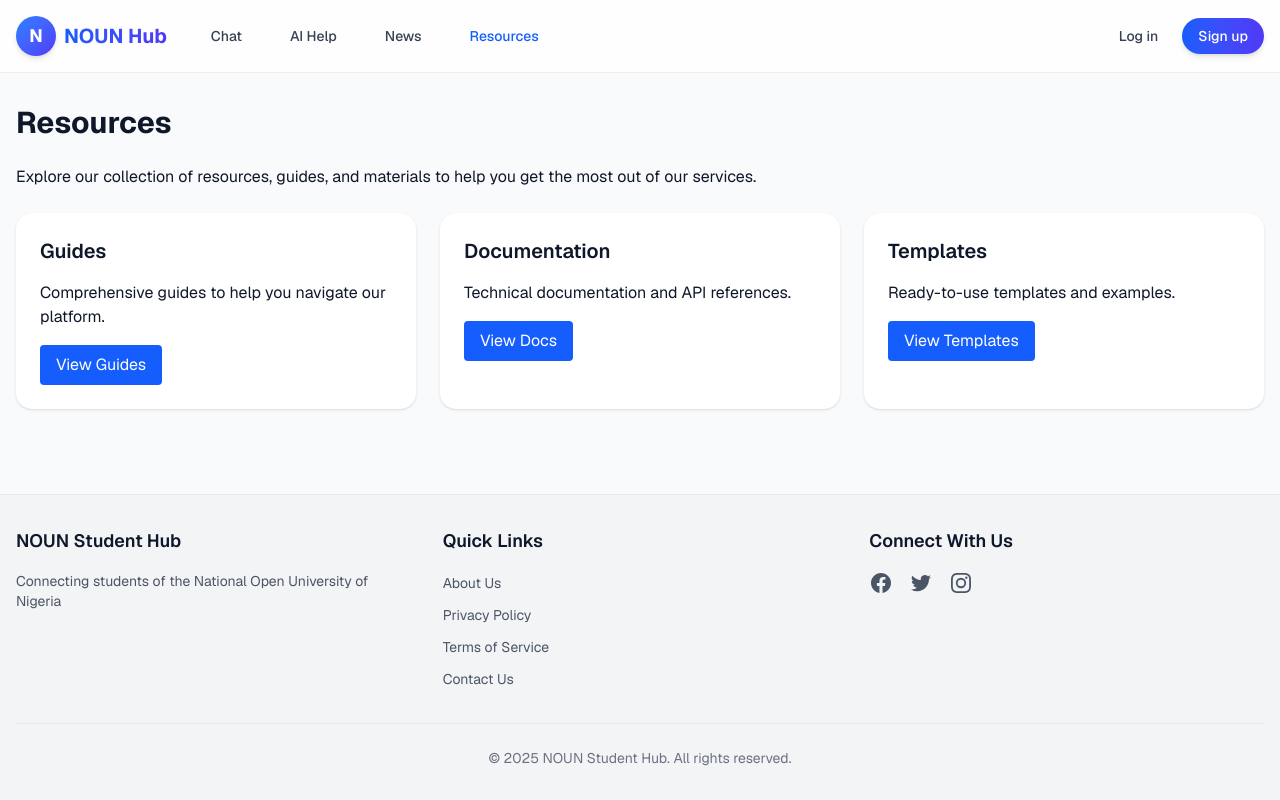
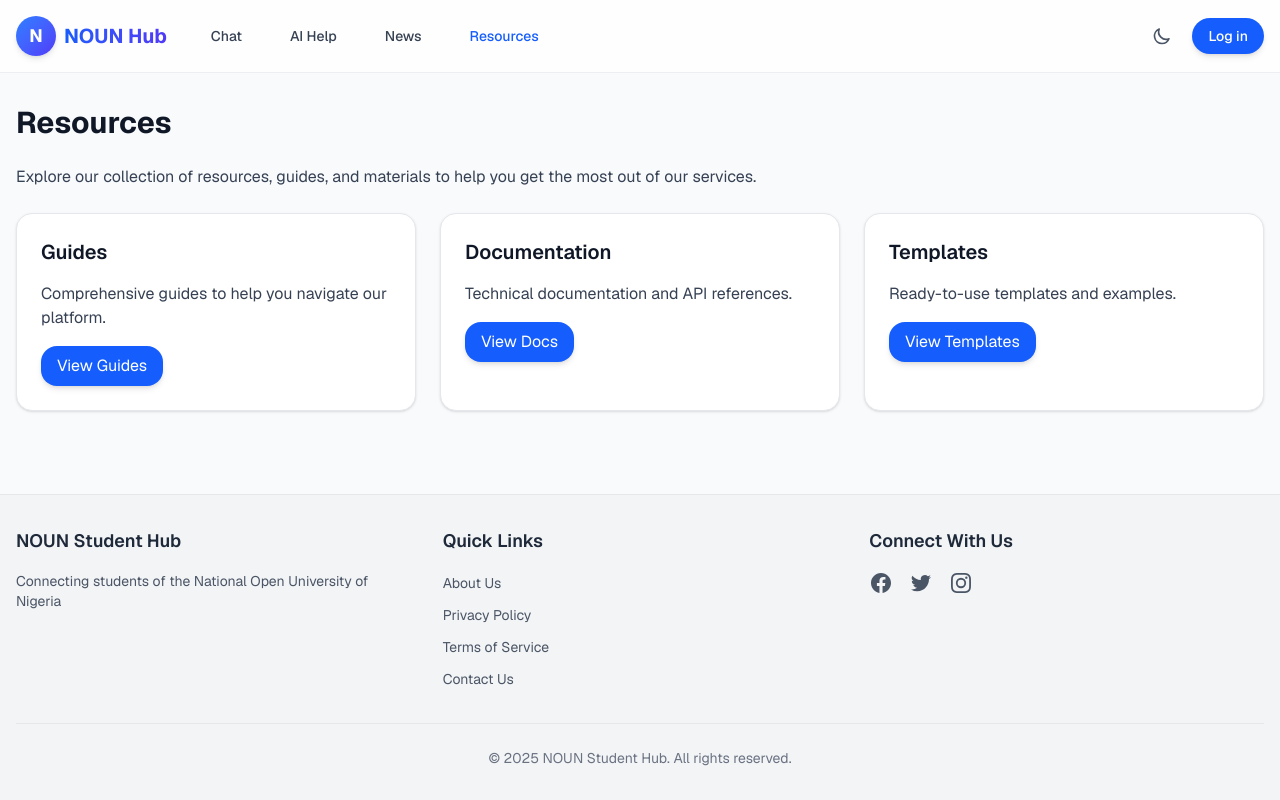
Before and after one commit to NOUNlogic/nounlogic.top, a Next.js app: page /resources in a window 1280 px wide. Built offline with nearby package versions, Linux system fonts and the light colour scheme.

Commit message:
💄 Update dependencies and improve UI components for a modern web application.

```diff
--- a/package.json
+++ b/package.json
@@ -12,6 +12,7 @@
     "appwrite": "^17.0.1",
     "gsap": "^3.12.7",
     "next": "15.2.3",
+    "next-themes": "^0.4.6",
     "react": "^19.0.0",
     "react-dom": "^19.0.0"
   },
--- a/src/app/layout.tsx
+++ b/src/app/layout.tsx
@@ -4,6 +4,7 @@ import "./globals.css";
 import Navbar from "@/components/navbar";
 import Footer from "@/components/footer";
 import ScrollToTop from "@/components/ui/scroll-to-top";
+import { ThemeProvider } from "@/components/theme-provider";
 
 const geistSans = Geist({
   variable: "--font-geist-sans",
@@ -26,9 +27,15 @@ export default function RootLayout({
   children: React.ReactNode;
 }>) {
   return (
-    <html lang="en" style={{"--primary": "#3b82f6", "--primary-dark": "#2563eb"} as any}>
+    <html lang="en" suppressHydrationWarning>
       <body
         className={`${geistSans.variable} ${geistMono.variable} antialiased`}
+      >
+        <ThemeProvider
+          attribute="class"
+          defaultTheme="system"
+          enableSystem
+          disableTransitionOnChange
         >
           <div className="flex flex-col min-h-screen">
             <Navbar />
@@ -36,6 +43,7 @@ export default function RootLayout({
             <Footer />
             <ScrollToTop />
           </div>
+        </ThemeProvider>
       </body>
     </html>
   );
--- a/src/app/resources/page.tsx
+++ b/src/app/resources/page.tsx
@@ -210,32 +210,32 @@ export default function ResourcesPage() {
 
   return (
     <div className="container mx-auto px-4 py-8">
-      <h1 className="text-3xl font-bold mb-6">Resources</h1>
-      <p className="mb-6">
+      <h1 className="text-3xl font-bold mb-6 text-gray-900 dark:text-gray-50">Resources</h1>
+      <p className="mb-6 text-gray-700 dark:text-gray-300">
         Explore our collection of resources, guides, and materials to help you get the most out of our services.
       </p>
 
       <div className="grid grid-cols-1 md:grid-cols-2 lg:grid-cols-3 gap-6">
-        <div className="bg-white p-6 rounded-lg shadow-sm">
-          <h2 className="text-xl font-semibold mb-4">Guides</h2>
-          <p>Comprehensive guides to help you navigate our platform.</p>
-          <button className="mt-4 px-4 py-2 bg-blue-600 text-white rounded hover:bg-blue-700">
+        <div className="bg-white dark:bg-gray-800 p-6 rounded-lg shadow-sm border border-gray-200 dark:border-gray-700">
+          <h2 className="text-xl font-semibold mb-4 text-gray-900 dark:text-gray-100">Guides</h2>
+          <p className="text-gray-700 dark:text-gray-300">Comprehensive guides to help you navigate our platform.</p>
+          <button className="mt-4 px-4 py-2 bg-blue-600 hover:bg-blue-700 text-white rounded-lg transition-colors duration-300 shadow-md">
             View Guides
           </button>
         </div>
 
-        <div className="bg-white p-6 rounded-lg shadow-sm">
-          <h2 className="text-xl font-semibold mb-4">Documentation</h2>
-          <p>Technical documentation and API references.</p>
-          <button className="mt-4 px-4 py-2 bg-blue-600 text-white rounded hover:bg-blue-700">
+        <div className="bg-white dark:bg-gray-800 p-6 rounded-lg shadow-sm border border-gray-200 dark:border-gray-700">
+          <h2 className="text-xl font-semibold mb-4 text-gray-900 dark:text-gray-100">Documentation</h2>
+          <p className="text-gray-700 dark:text-gray-300">Technical documentation and API references.</p>
+          <button className="mt-4 px-4 py-2 bg-blue-600 hover:bg-blue-700 text-white rounded-lg transition-colors duration-300 shadow-md">
             View Docs
           </button>
         </div>
 
-        <div className="bg-white p-6 rounded-lg shadow-sm">
-          <h2 className="text-xl font-semibold mb-4">Templates</h2>
-          <p>Ready-to-use templates and examples.</p>
-          <button className="mt-4 px-4 py-2 bg-blue-600 text-white rounded hover:bg-blue-700">
+        <div className="bg-white dark:bg-gray-800 p-6 rounded-lg shadow-sm border border-gray-200 dark:border-gray-700">
+          <h2 className="text-xl font-semibold mb-4 text-gray-900 dark:text-gray-100">Templates</h2>
+          <p className="text-gray-700 dark:text-gray-300">Ready-to-use templates and examples.</p>
+          <button className="mt-4 px-4 py-2 bg-blue-600 hover:bg-blue-700 text-white rounded-lg transition-colors duration-300 shadow-md">
             View Templates
           </button>
         </div>
--- a/src/components/footer.tsx
+++ b/src/components/footer.tsx
@@ -6,14 +6,14 @@ export default function Footer() {
       <div className="max-w-7xl mx-auto px-4 py-8">
         <div className="grid grid-cols-1 md:grid-cols-3 gap-8">
           <div>
-            <h3 className="text-lg font-semibold mb-4">NOUN Student Hub</h3>
+            <h3 className="text-lg font-semibold mb-4 text-gray-800 dark:text-gray-100">NOUN Student Hub</h3>
             <p className="text-sm text-gray-600 dark:text-gray-300">
               Connecting students of the National Open University of Nigeria
             </p>
           </div>
 
           <div>
-            <h3 className="text-lg font-semibold mb-4">Quick Links</h3>
+            <h3 className="text-lg font-semibold mb-4 text-gray-800 dark:text-gray-100">Quick Links</h3>
             <ul className="space-y-2">
               <li>
                 <Link href="/about" className="text-sm text-gray-600 dark:text-gray-300 hover:text-blue-600 dark:hover:text-blue-400">
@@ -39,7 +39,7 @@ export default function Footer() {
           </div>
 
           <div>
-            <h3 className="text-lg font-semibold mb-4">Connect With Us</h3>
+            <h3 className="text-lg font-semibold mb-4 text-gray-800 dark:text-gray-100">Connect With Us</h3>
             <div className="flex space-x-4">
               <a href="https://facebook.com" className="text-gray-600 dark:text-gray-300 hover:text-blue-600 dark:hover:text-blue-400">
                 <span className="sr-only">Facebook</span>
--- a/src/components/navbar.tsx
+++ b/src/components/navbar.tsx
@@ -4,6 +4,7 @@ import Link from "next/link";
 import { useState, useEffect } from "react";
 import ModernButton from "@/components/ui/modern-button";
 import { usePathname } from "next/navigation";
+import ThemeToggle from "@/components/ui/theme-toggle";
 
 export default function Navbar() {
   const [isMenuOpen, setIsMenuOpen] = useState(false);
@@ -28,7 +29,7 @@ export default function Navbar() {
 
   return (
     <nav
-      className={`app-bar sticky top-0 z-40 transition-all duration-300 ${
+      className={`app-bar sticky top-0 z-40 transition-all duration-300 bg-white/90 dark:bg-gray-900/90 backdrop-blur-md border-b border-gray-200 dark:border-gray-800 ${
         scrolled ? 'py-2 shadow-md' : 'py-4'
       }`}
     >
@@ -90,24 +91,22 @@ export default function Navbar() {
             </div>
           </div>
 
-          {/* Login/Profile section */}
-          <div className="hidden md:flex items-center space-x-2">
-            <Link
+          {/* Login/Profile section with Theme Toggle */}
+          <div className="hidden md:flex items-center space-x-3">
+            <ThemeToggle />
+            <ModernButton
               href="/login"
-              className="text-gray-700 dark:text-gray-300 hover:text-gray-900 dark:hover:text-white px-4 py-2 rounded-xl text-sm font-medium transition-all duration-300 hover:bg-gray-50 dark:hover:bg-gray-800"
+              variant="primary"
+              size="sm"
+              className="shadow-md"
             >
               Log in
-            </Link>
-            <Link
-              href="/register"
-              className="bg-gradient-to-r from-blue-600 to-indigo-600 hover:from-blue-700 hover:to-indigo-700 text-white px-4 py-2 rounded-xl text-sm font-medium transition-all duration-300 shadow-md hover:shadow-lg transform hover:-translate-y-0.5"
-            >
-              Sign up
-            </Link>
+            </ModernButton>
           </div>
 
           {/* Mobile menu button */}
-          <div className="flex items-center md:hidden">
+          <div className="flex items-center md:hidden space-x-2">
+            <ThemeToggle />
             <button
               type="button"
               className="inline-flex items-center justify-center p-2 rounded-lg text-gray-700 dark:text-gray-300 hover:bg-gray-100 dark:hover:bg-gray-700 transition-all duration-300"
@@ -191,19 +190,16 @@ export default function Navbar() {
           </Link>
         </div>
         <div className="pt-4 pb-5 border-t border-gray-200 dark:border-gray-700">
-          <div className="flex items-center justify-center space-x-4 px-5">
-            <ModernButton href="/login" variant="ghost" size="sm" fullWidth onClick={() => setIsMenuOpen(false)}>
+          <div className="flex items-center justify-center px-5">
+            <ModernButton href="/login" variant="primary" size="md" fullWidth onClick={() => setIsMenuOpen(false)}>
               Log in
-            </ModernButton>
-            <ModernButton href="/register" variant="primary" size="sm" fullWidth onClick={() => setIsMenuOpen(false)}>
-              Sign up
             </ModernButton>
           </div>
         </div>
       </div>
 
       {/* Mobile bottom navigation bar */}
-      <div className="md:hidden mobile-nav">
+      <div className="md:hidden fixed bottom-0 left-0 right-0 mobile-nav bg-white dark:bg-gray-900 border-t border-gray-200 dark:border-gray-800 shadow-lg z-30">
         <div className="flex justify-around items-center">
           <Link
             href="/"
--- /dev/null
+++ b/src/components/theme-provider.tsx
@@ -0,0 +1,9 @@
+"use client";
+
+import * as React from "react";
+import { ThemeProvider as NextThemesProvider } from "next-themes";
+import { type ThemeProviderProps } from "next-themes/dist/types";
+
+export function ThemeProvider({ children, ...props }: ThemeProviderProps) {
+  return <NextThemesProvider {...props}>{children}</NextThemesProvider>;
+}
--- a/src/components/ui/modern-card.tsx
+++ b/src/components/ui/modern-card.tsx
@@ -1,43 +1,27 @@
-import React, { ReactNode } from 'react';
+import { ReactNode } from 'react';
 
 interface ModernCardProps {
   children: ReactNode;
   className?: string;
   hoverable?: boolean;
-  bordered?: boolean;
-  compact?: boolean;
-  shadow?: 'sm' | 'md' | 'lg' | 'none';
 }
 
 export default function ModernCard({
   children,
   className = '',
-  hoverable = false,
-  bordered = false,
-  compact = false,
-  shadow = 'md'
+  hoverable = false
 }: ModernCardProps) {
-  const shadowClass = {
-    sm: 'shadow-sm',
-    md: 'shadow',
-    lg: 'shadow-lg',
-    none: ''
-  };
-
-  const hoverClass = hoverable ? 'card-hover' : '';
-  const borderClass = bordered ? 'border border-gray-200 dark:border-gray-700' : '';
-  const paddingClass = compact ? 'p-4' : 'p-6';
-
   return (
-    <div className={`
-      bg-white dark:bg-gray-800
-      rounded-xl
-      ${shadowClass[shadow]}
-      ${hoverClass}
-      ${borderClass}
-      ${paddingClass}
-      ${className}
-    `}>
+    <div
+      className={`
+        bg-white dark:bg-gray-800
+        border border-gray-200 dark:border-gray-700
+        rounded-xl shadow-sm
+        overflow-hidden
+        ${hoverable ? 'transition-all duration-300 hover:-translate-y-1 hover:shadow-md' : ''}
+        ${className}
+      `}
+    >
       {children}
     </div>
   );
--- /dev/null
+++ b/src/components/ui/theme-toggle.tsx
@@ -0,0 +1,56 @@
+"use client";
+
+import { useTheme } from "next-themes";
+import { useState, useEffect } from "react";
+
+export default function ThemeToggle() {
+  const { theme, setTheme } = useTheme();
+  const [mounted, setMounted] = useState(false);
+
+  // Avoid hydration mismatch
+  useEffect(() => setMounted(true), []);
+
+  if (!mounted) return null;
+
+  return (
+    <button
+      onClick={() => setTheme(theme === "dark" ? "light" : "dark")}
+      className="p-2 rounded-full transition-colors hover:bg-gray-200 dark:hover:bg-gray-800"
+      aria-label="Toggle theme"
+    >
+      {theme === "dark" ? (
+        // Sun icon for dark mode
+        <svg
+          xmlns="http://www.w3.org/2000/svg"
+          className="h-5 w-5 text-yellow-400"
+          fill="none"
+          viewBox="0 0 24 24"
+          stroke="currentColor"
+        >
+          <path
+            strokeLinecap="round"
+            strokeLinejoin="round"
+            strokeWidth={2}
+            d="M12 3v1m0 16v1m9-9h-1M4 12H3m15.364 6.364l-.707-.707M6.343 6.343l-.707-.707m12.728 0l-.707.707M6.343 17.657l-.707.707M16 12a4 4 0 11-8 0 4 4 0 018 0z"
+          />
+        </svg>
+      ) : (
+        // Moon icon for light mode
+        <svg
+          xmlns="http://www.w3.org/2000/svg"
+          className="h-5 w-5 text-gray-600"
+          fill="none"
+          viewBox="0 0 24 24"
+          stroke="currentColor"
+        >
+          <path
+            strokeLinecap="round"
+            strokeLinejoin="round"
+            strokeWidth={2}
+            d="M20.354 15.354A9 9 0 018.646 3.646 9.003 9.003 0 0012 21a9.003 9.003 0 008.354-5.646z"
+          />
+        </svg>
+      )}
+    </button>
+  );
+}
```
Also changed, not shown: src/app/globals.css (+15 -0 lines), src/app/news/page.tsx (+10 -10 lines), src/components/chat/message.tsx (+18 -31 lines), src/components/ui/modern-button.tsx (+6 -6 lines), 1 other file (tests, documents, lock files or other folders). Lines whose indentation alone changed are shown as unchanged.
